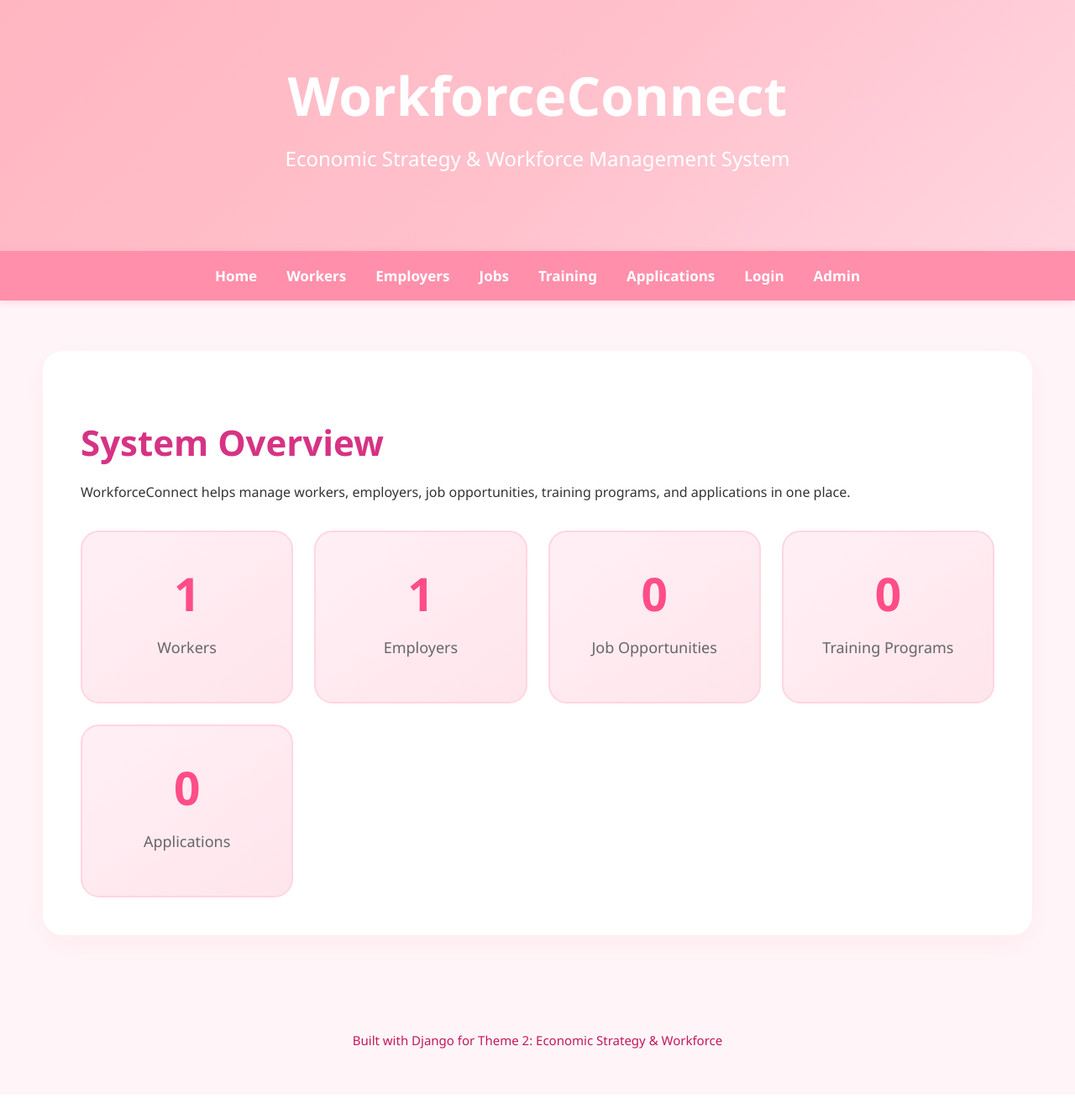
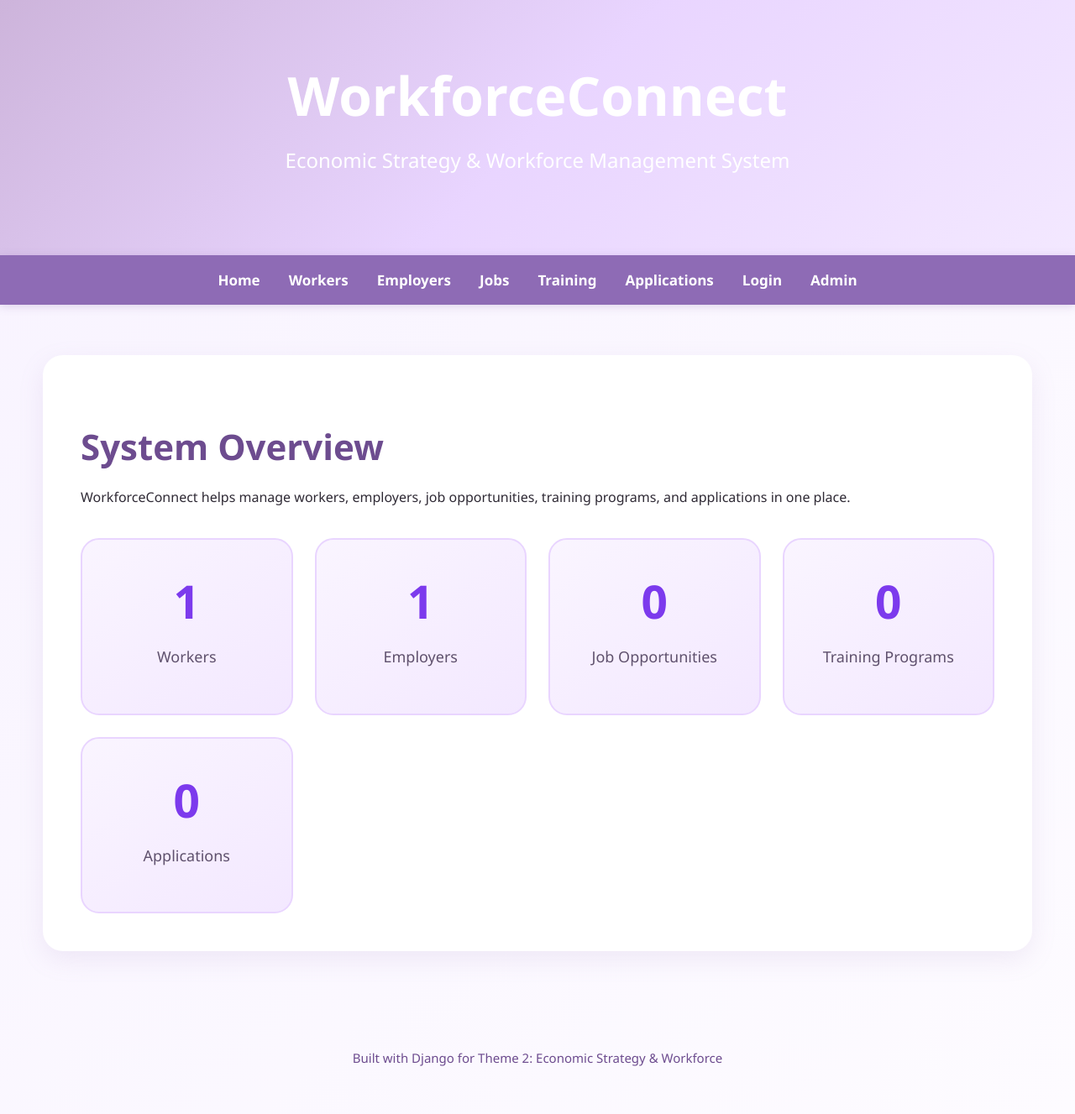
Before and after one commit to Code-Jester/GroupProjectReport1-Group9, a Django app: page / in a window 1280 px wide. Shown: the whole page at 84% size. Before the commit the page ends 1249 px from the top, so only its background shows below. Run offline with Django 5.2, Linux system fonts and the light colour scheme; data comes from the database, SQL or seed files in the repository; data that the repository does not hold is empty.

Commit message:
Edit login and change the interface

```diff
--- a/workforceconnect/workforce/static/workforce/style.css
+++ b/workforceconnect/workforce/static/workforce/style.css
@@ -1,7 +1,7 @@
 body {
-    font-family: 'Segoe UI', sans-serif;
-    background: #fff5f8;
-    color: #333;
+    font-family: 'Segoe UI', Arial, sans-serif;
+    background: linear-gradient(135deg, #f8f3ff, #fdfbff);
+    color: #2f2a35;
     margin: 0;
     padding: 0;
 }
@@ -9,52 +9,65 @@
 /* HEADER */
 
 .site-header {
-    background: linear-gradient(135deg, #ffb6c1, #ffc0cb, #ffd6e0);
+    background: linear-gradient(135deg, #cdb4db, #e9d5ff, #f3e8ff);
     padding: 70px 20px;
     text-align: center;
-    color: white;
-    box-shadow: 0 4px 20px rgba(255, 182, 193, 0.3);
+    color: #ffffff;
+    box-shadow: 0 4px 20px rgba(157, 121, 188, 0.25);
 }
 
 .site-header h1 {
     margin: 0;
     font-size: 64px;
     font-weight: 700;
-    color: white;
+    color: #ffffff;
 }
 
 .site-header p {
     margin-top: 15px;
     font-size: 24px;
-    color: #fff;
+    color: #ffffff;
 }
 
 /* NAVBAR */
 
 .navbar {
-    background: #ff8fab;
+    background: #8e6bb5;
     display: flex;
     justify-content: center;
     align-items: center;
-    gap: 35px;
+    gap: 34px;
     padding: 18px;
     position: sticky;
     top: 0;
     z-index: 100;
-    box-shadow: 0 2px 10px rgba(255, 143, 171, 0.3);
+    box-shadow: 0 2px 10px rgba(142, 107, 181, 0.25);
 }
 
-.navbar a {
+.navbar a,
+.navbar span,
+.navbar button {
     color: white;
     text-decoration: none;
     font-weight: 600;
+    font-size: 17px;
     transition: 0.3s;
-    font-size: 17px;
 }
 
-.navbar a:hover {
-    color: #ffe5ec;
+.navbar a:hover,
+.navbar button:hover {
+    color: #f3e8ff;
     transform: translateY(-2px);
+}
+
+.logout-form {
+    display: inline;
+}
+
+.navbar button {
+    background: transparent;
+    border: none;
+    cursor: pointer;
 }
 
 /* MAIN CONTAINER */
@@ -63,16 +76,16 @@
     width: 85%;
     max-width: 1200px;
     margin: 60px auto;
-    background: white;
+    background: #ffffff;
     padding: 45px;
     border-radius: 24px;
-    box-shadow: 0 10px 30px rgba(255, 182, 193, 0.15);
+    box-shadow: 0 10px 30px rgba(157, 121, 188, 0.13);
 }
 
 /* TITLES */
 
 h1, h2, h3 {
-    color: #d63384;
+    color: #6d4c8f;
 }
 
 h2 {
@@ -80,42 +93,58 @@
     margin-bottom: 20px;
 }
 
-/* CARDS */
+/* TEXT */
+
+p {
+    line-height: 1.6;
+}
+
+/* LINKS */
+
+a {
+    color: #7c3aed;
+}
+
+a:hover {
+    color: #5b21b6;
+}
+
+/* DASHBOARD STATS */
 
 .stat-grid {
     display: grid;
     grid-template-columns: repeat(auto-fit, minmax(220px, 1fr));
-    gap: 25px;
+    gap: 26px;
     margin-top: 35px;
 }
 
 .stat-box {
-    background: linear-gradient(145deg, #fff0f5, #ffe5ec);
+    background: linear-gradient(145deg, #faf5ff, #f3e8ff);
     border-radius: 22px;
     padding: 35px 20px;
     text-align: center;
     transition: 0.3s;
-    border: 2px solid #ffd6e0;
+    border: 2px solid #e9d5ff;
 }
 
 .stat-box:hover {
     transform: translateY(-8px);
-    box-shadow: 0 10px 25px rgba(255, 182, 193, 0.25);
+    box-shadow: 0 10px 25px rgba(157, 121, 188, 0.22);
 }
 
 .stat-box h3 {
     margin: 0;
     font-size: 55px;
-    color: #ff4d88;
+    color: #7c3aed;
 }
 
 .stat-box p {
     margin-top: 15px;
     font-size: 18px;
-    color: #666;
+    color: #5f516d;
 }
 
-/* CARD LIST */
+/* LIST CARDS */
 
 .card-list {
     list-style: none;
@@ -165,6 +220,6 @@
 .site-footer {
     text-align: center;
     padding: 40px;
-    color: #c2185b;
+    color: #6d4c8f;
     font-size: 15px;
 }
```
Also changed, not shown: other parts of workforceconnect/workforce/static/workforce/style.css (+40 -14 lines).
